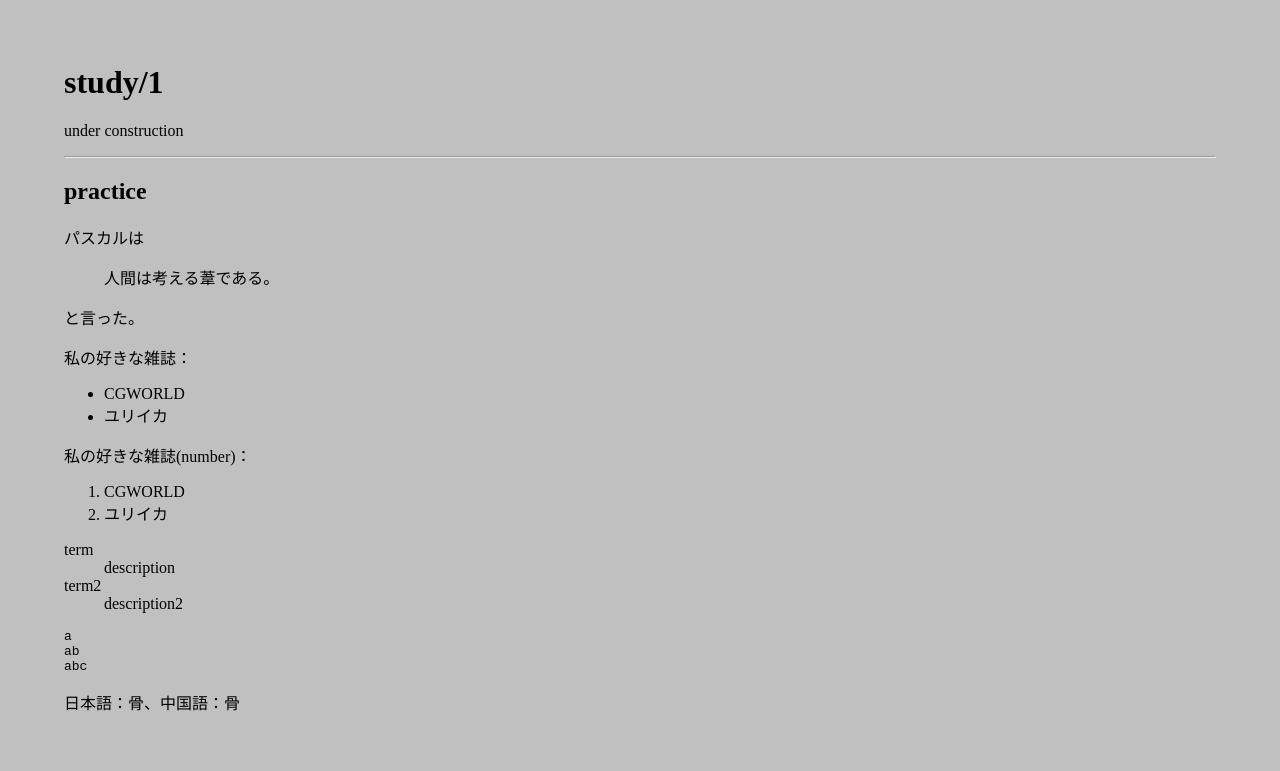
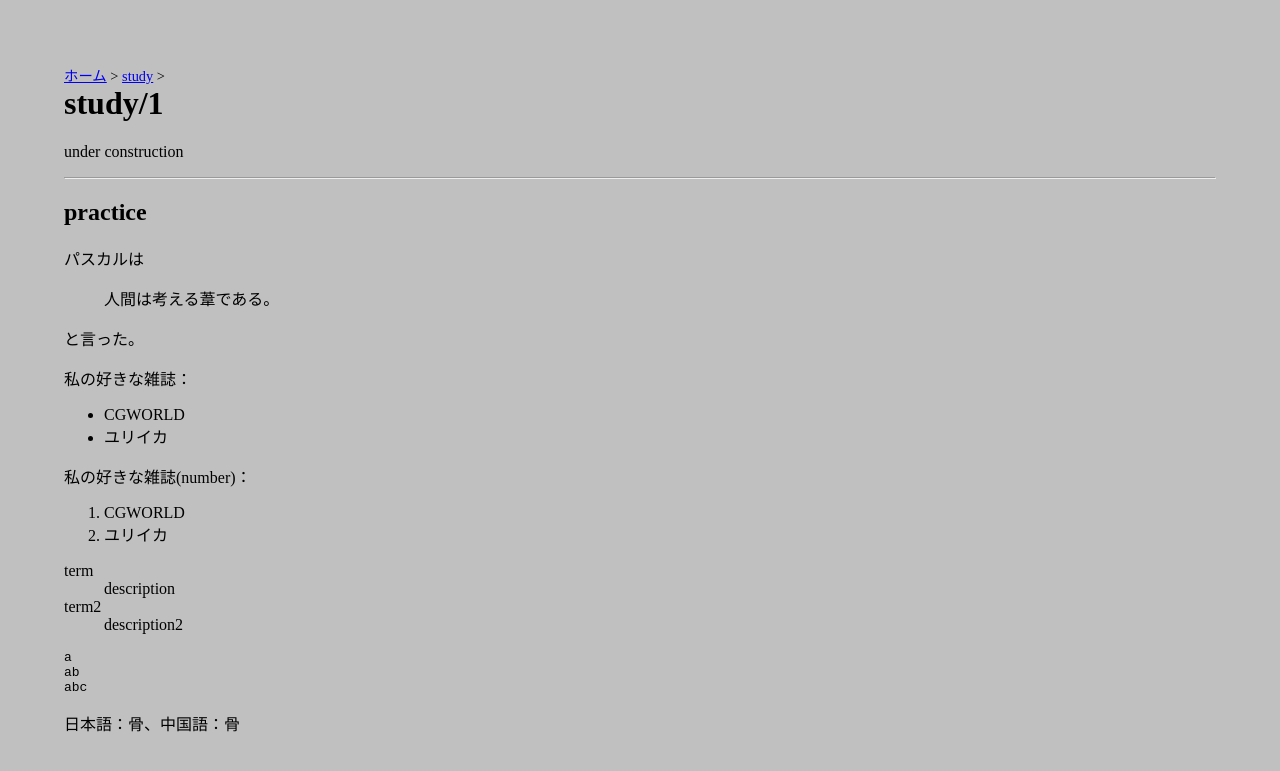
Before and after one commit to juten10x/juten10x.github.io, a Jekyll site: the page study/1/index.html, which Jekyll copies as it is, in a window 1280 px wide. Shown: the top 771 px of the page. Built offline with Jekyll 4.4.1, drawn with Linux system fonts in a browser that asks for light colours.

Commit message:
+breadcrumbs

```diff
--- a/study/1/index.html
+++ b/study/1/index.html
@@ -7,6 +7,11 @@
 <link rel="stylesheet" href="style.css">
 </head>
 <body>
+
+<nav id="breadcrumbs">
+<a href="../../">ホーム</a> &gt;
+<a href="../">study</a> &gt;
+</nav>
 
 <h1>study/1</h1>
 
--- a/study/1/style.css
+++ b/study/1/style.css
@@ -2,3 +2,5 @@ body {
   margin: 5%;
   background-color: silver;
 }
+#breadcrumbs { font-size: 90% }
+#breadcrumbs + h1 { margin-top: 0 }
```
